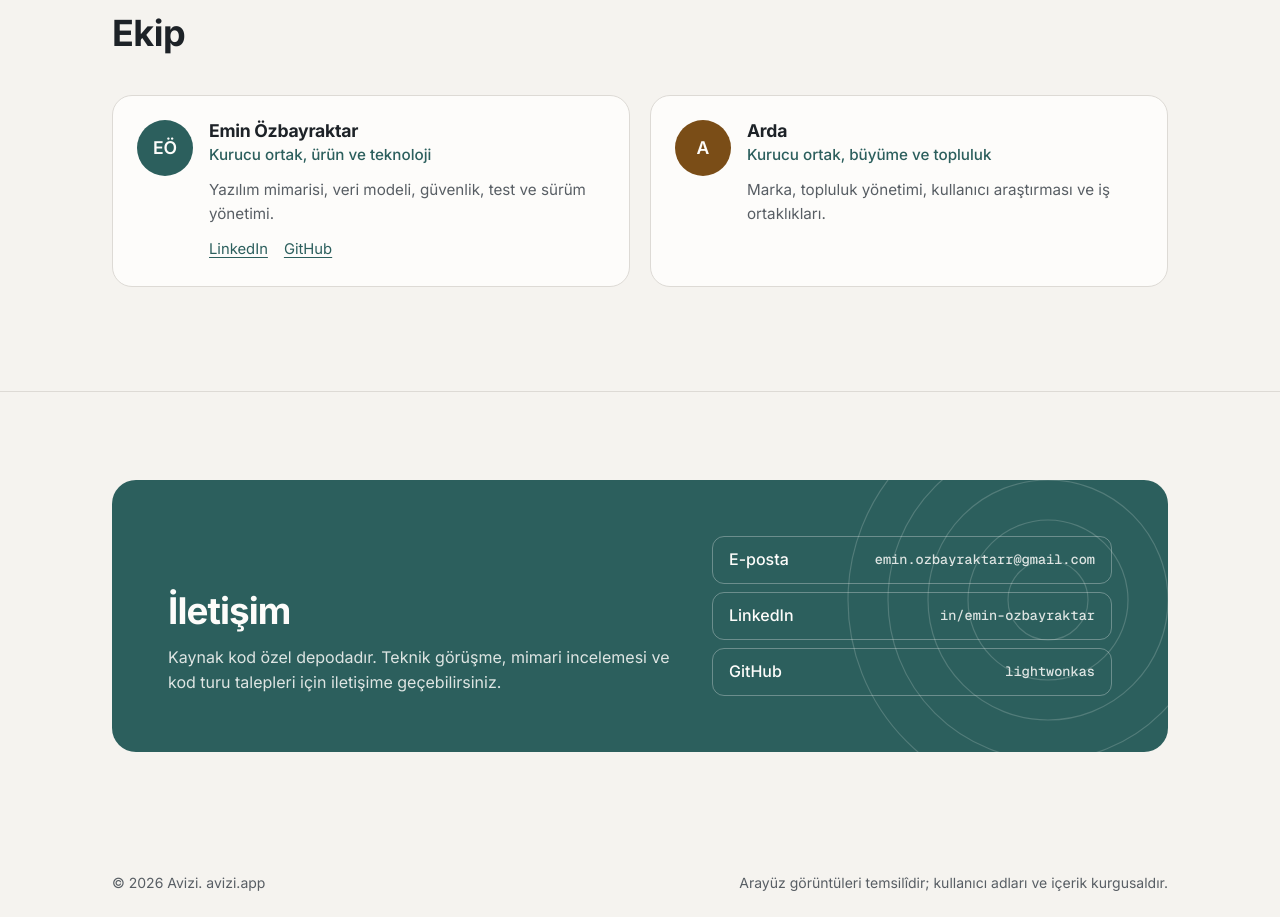
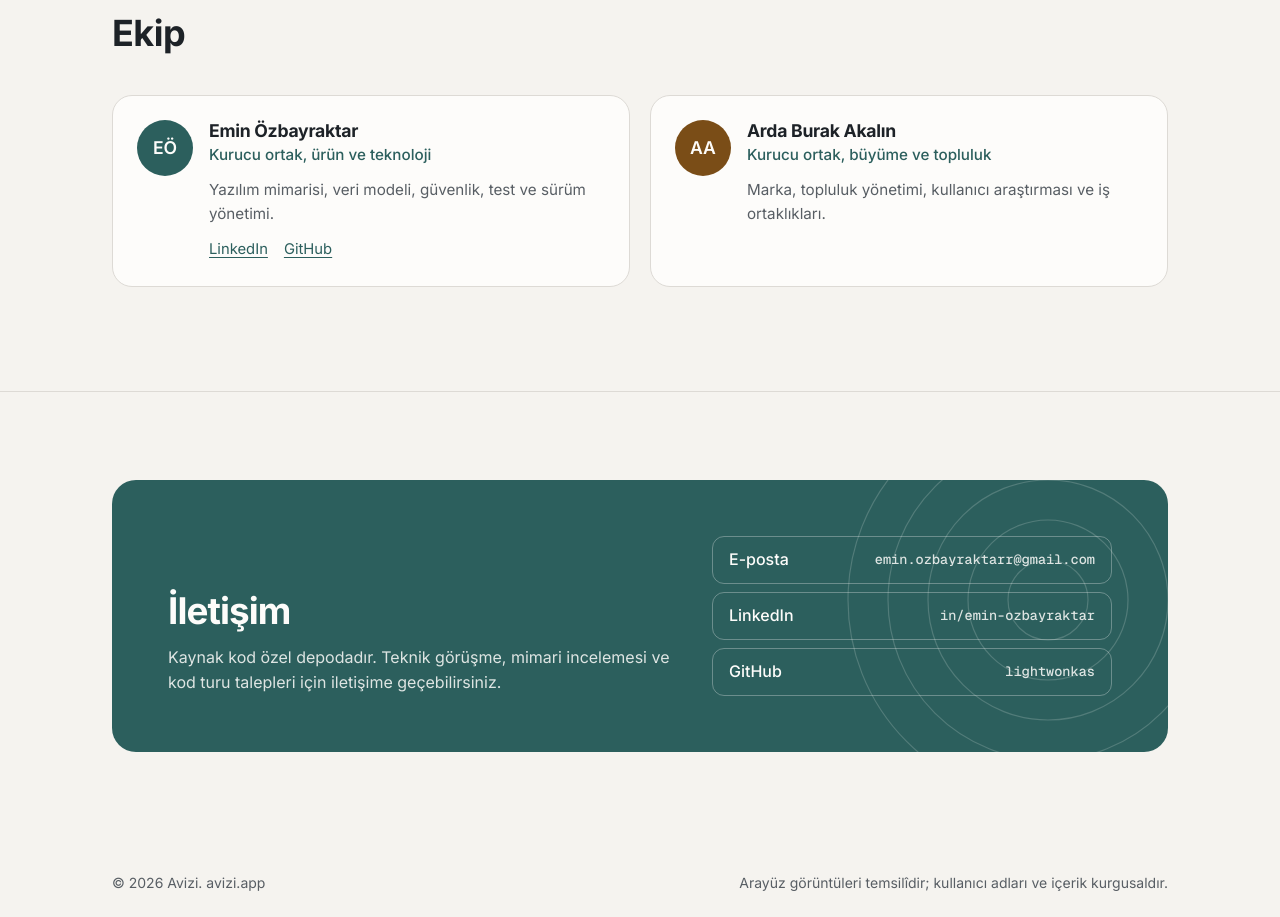
Before and after one commit to LightWonkas/avizi-showcase, a plain HTML site: page index.html in a window 1280 px wide. Shown: the part 7540-8457 px from the top of the page. Drawn offline with nearby package versions, Linux system fonts and the light colour scheme.

Commit message:
Ekip: Arda Burak Akalın

```diff
--- a/index.html
+++ b/index.html
@@ -1152,9 +1152,9 @@ footer { padding: 32px 0 48px; color: var(--muted); font-size: 0.875rem; }
         </div>
       </div>
       <div class="person reveal">
-        <span class="av a2" aria-hidden="true">A</span>
+        <span class="av a2" aria-hidden="true">AA</span>
         <div>
-          <h3>Arda</h3>
+          <h3>Arda Burak Akalın</h3>
           <div class="role">Kurucu ortak, büyüme ve topluluk</div>
           <p>Marka, topluluk yönetimi, kullanıcı araştırması ve iş ortaklıkları.</p>
         </div>
```
Also changed, not shown: 1 other file.
